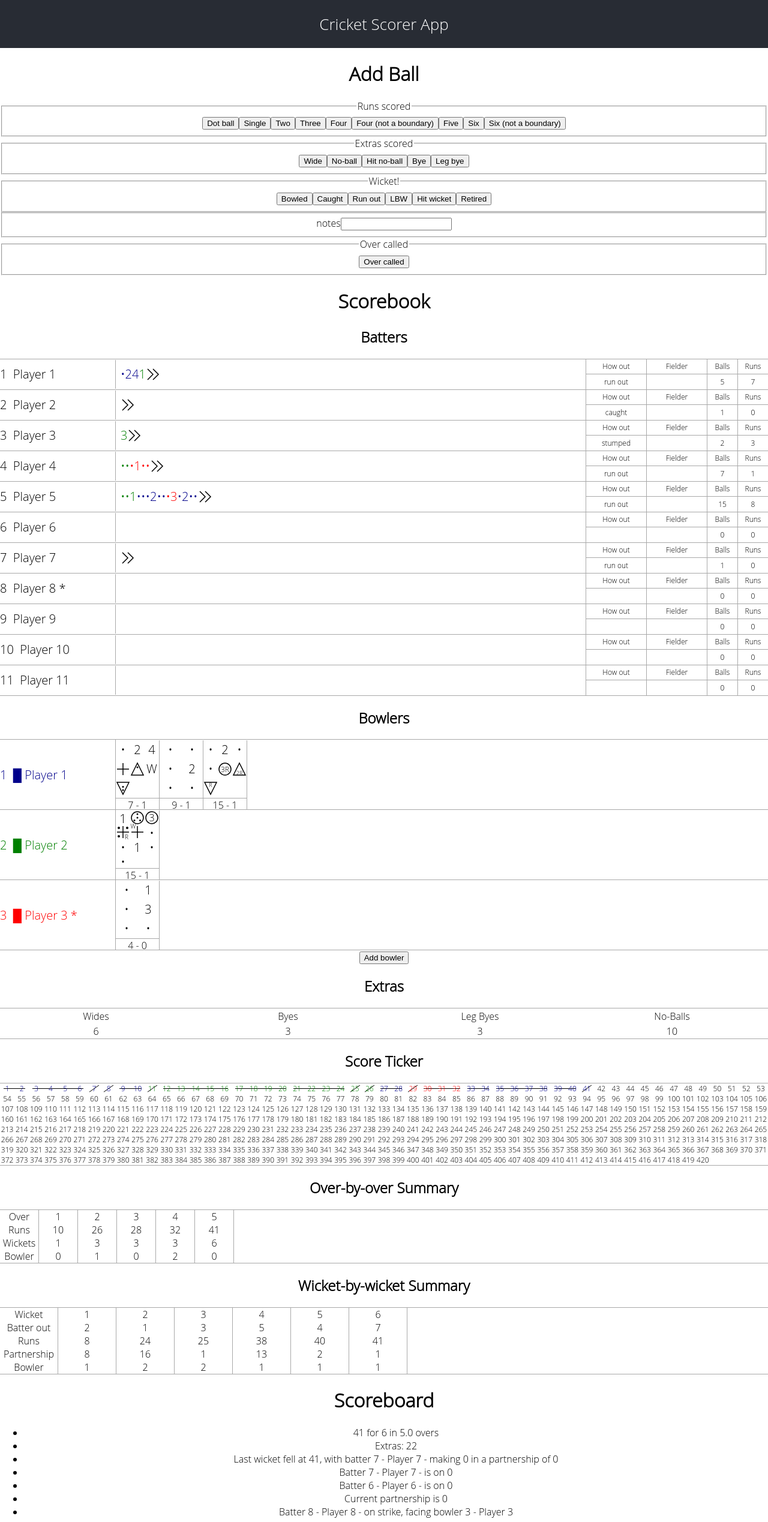
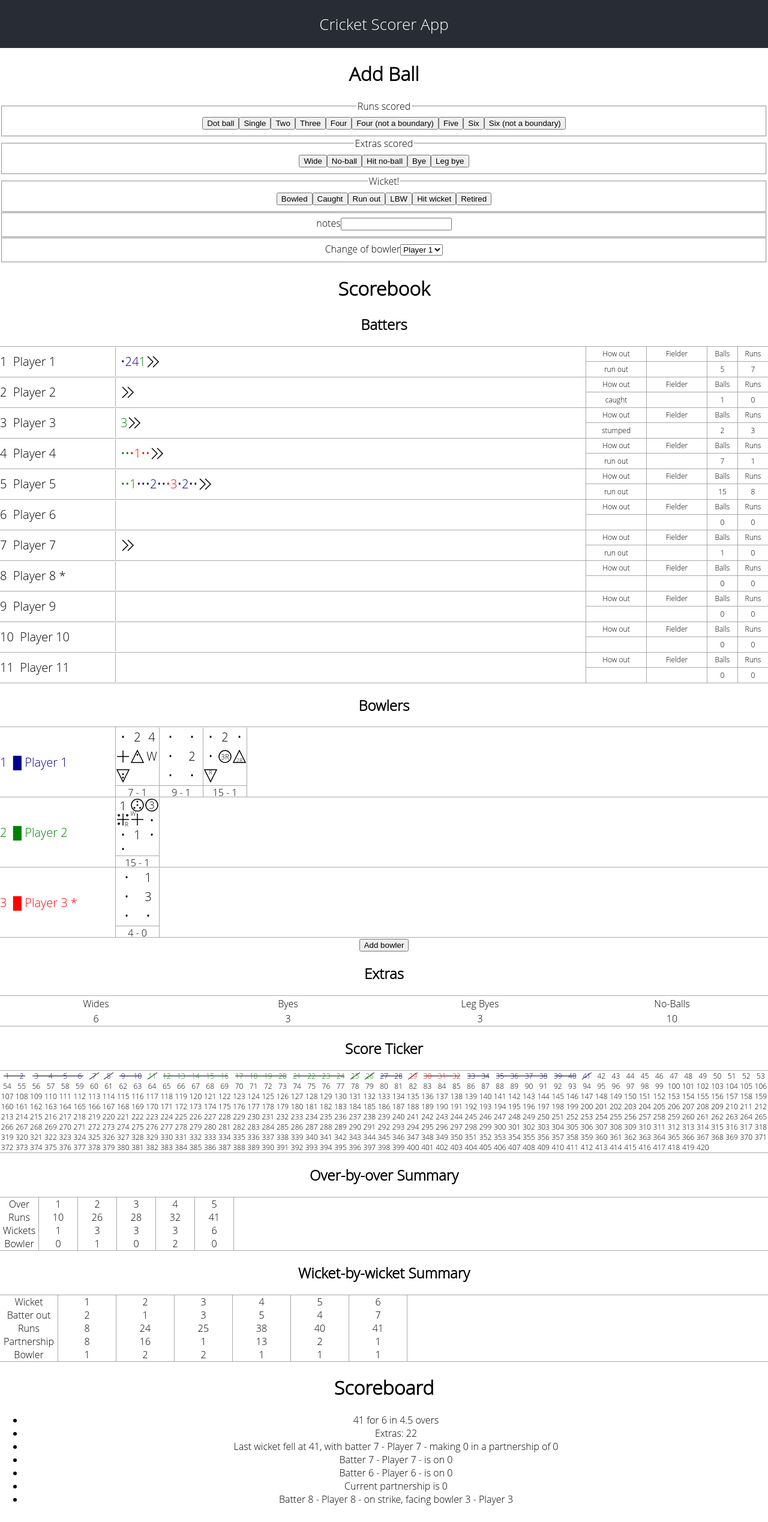
Before and after one commit to effortnottalent/cricket-scorer-app, a React (Create React App) app: page / in a window 1280 px wide. Shown: the top 2537 px of the page at 60% size. Built offline with nearby package versions, Linux system fonts and the light colour scheme.

Commit message:
refactored to remove overCalled

```diff
--- a/src/Contexts.js
+++ b/src/Contexts.js
@@ -48,6 +48,10 @@ function eventsReducer(events, action) {
                 ...events.filter(e => e.id !== action.event.id),
                 action.event
             ];
+        case 'delete':
+            return [
+                ...events.filter(e => e.id !== action.event.id)
+            ];
         default:
           throw Error('Unknown action: ' + action.type);
     }
--- a/src/CrupdateEvent.js
+++ b/src/CrupdateEvent.js
@@ -33,18 +33,10 @@ export default function CrupdateEvent({ eventToEdit }) {
     const onBowlBowlerId = isEmpty(eventToEdit) ? getOnBowlBowlerId() :
         event.onBowlBowlerId;
 
-    const handleAddEvent = (event) => {
-        eventsDispatch({
-            type: 'add',
-            event
-        })
-    }
-    const handleEditEvent = (event) => {
-        eventsDispatch({
-            type: 'edit',
-            event
-        })
-    }
+    const handleEvent = (event, type) => eventsDispatch({ type, event });
+    const handleAddEvent = (event) => handleEvent(event, 'add');
+    const handleEditEvent = (event) => handleEvent(event, 'edit');
+    const handleDeleteEvent = (event) => handleEvent(event, 'delete');
 
     return (
         <div className='addevent'>
@@ -162,19 +154,7 @@ export default function CrupdateEvent({ eventToEdit }) {
                     })}
                 ></input>
             </fieldset>
-            <fieldset className='over'>
-                <legend>Over called</legend>
-                <button
-                    className={event.overCalled ? 'selected' : ''}
-                    onClick={(e) => setEvent({
-                        ...event,
-                        overCalled: true
-                    })}
-                >
-                    Over called
-                </button>
-                {event.overCalled && (
-                    <>
+            <fieldset className='bowler'>
                 <label htmlFor='newBowlerId'>Change of bowler</label>
                 <select
                     name='newBowlerId'
@@ -192,12 +172,10 @@ export default function CrupdateEvent({ eventToEdit }) {
                             >{player.name ?? 'Player ' + (index + 1) }</option>
                     ))}
                 </select>
-                    </>
-                )}
             </fieldset>
             {Object.keys(event).length !== 0 &&
                 <fieldset className='confirm-ball'>
-                    {Object.keys(eventToEdit).length !== 0 &&
+                    {!isEmpty(eventToEdit) &&
                         <p>Ball {event.over + 1}.{event.ball + 1}</p>
                     }
                     <p>Batter {onStrikeBatterId + 1} - {getPlayerName(players,
@@ -216,6 +194,16 @@ export default function CrupdateEvent({ eventToEdit }) {
                     >
                         Reset
                     </button>
+                    {!isEmpty(eventToEdit) &&
+                        <button onClick={() => {
+                            handleDeleteEvent(event);
+                            setEvent(isEmpty(eventToEdit) ? {} : eventToEdit);
+                        }}
+                        >
+                            Delete ball
+                        </button>
+                    }
+
                 </fieldset>
             }
         </div>
--- a/src/Scoreboard.js
+++ b/src/Scoreboard.js
@@ -10,8 +10,7 @@ import {
     calculateWickets,
     calculateRunsNotIncludingExtras,
     calculatePartnershipAtWicket,
-    getPlayerName,
-    isOverCalled
+    getPlayerName
 } from './calculations.js';
 import {
     EventsContext,
@@ -25,8 +24,7 @@ export default function Scoreboard() {
     const runs = calculateRunsIncludingExtras(events);
     const wickets = calculateWickets(events);
     const lastEvent = events[events.length - 1];
-    const overs = (lastEvent.over + (isOverCalled() ? 1 : 0)) + '.' +
-        (isOverCalled ? 0 : (lastEvent.ball + 1));
+    const overs = lastEvent.over + '.' + lastEvent.ball;
     const extras = calculateExtrasTotal(events);
     const batter1 = {
         id: lastEvent.onStrikeBatterId,
@@ -41,10 +39,10 @@ export default function Scoreboard() {
     const wicketEvents = events.filter(event =>
         event.wicket);
     const lastWicketEvent = wicketEvents[wicketEvents.length - 1];
-    const lastWicketBatterId = lastWicketEvent.batterOut ??
-        lastWicketEvent.onStrikeBatterId;
+    const lastWicketBatterId = lastWicketEvent?.batterOut ??
+        lastWicketEvent?.onStrikeBatterId;
     const lastWicketRuns = calculateRunsIncludingExtras(events
-        .filter(event => event.id <= lastWicketEvent.id));
+        .filter(event => event.id <= (lastWicketEvent?.id ?? Number.MAX_SAFE_INTEGER)));
     const lastWicketBatterRuns = calculateRunsNotIncludingExtras(events
         .filter(event => event.onStrikeBatterId === lastWicketBatterId));
     const partnership = calculatePartnershipAtWicket(events, calculateWickets(events));
--- a/src/calculations.js
+++ b/src/calculations.js
@@ -3,18 +3,24 @@ import { fieldPositionsList } from './FieldPositions.js';
 let onStrikeBatterId = 0;
 let offStrikeBatterId = 1;
 let onBowlBowlerId = 0;
-let overCalled = false;
 
 export function enrichEvents(events) {
     onStrikeBatterId = 0;
     onBowlBowlerId = 0;
-    overCalled = false;
     offStrikeBatterId = 1;
     let offBowlBowlerId = 1;
     let ball = 0;
     let over = 0;
 
     return events.slice().sort((a, b) => a.id - b.id).map(event => {
+
+        if(event.newBowlerId) {
+            if(ball === 0) {
+                onBowlBowlerId = event.newBowlerId;
+            } else {
+                offBowlBowlerId = event.newBowlerId;
+            }
+        }
 
         const enrichedEvent = {
             ...event,
@@ -24,8 +30,6 @@ export function enrichEvents(events) {
             over,
             ball
         };
-
-        overCalled = event.overCalled ?? false;
 
         if(event.wicket) {
             const nextBatterId = event.wicket.nextBatterId ??
@@ -38,21 +42,16 @@ export function enrichEvents(events) {
         if((event.runs ?? 0) % 2 !== 0) {
             [onStrikeBatterId, offStrikeBatterId] = [offStrikeBatterId, onStrikeBatterId];
         }
-        if(event.newBowlerId) {
-            offBowlBowlerId = event.newBowlerId;
+        if(!event.extra ||
+                event.extra === 'bye' ||
+                event.extra === 'leg bye') {
+            ball++;
         }
-        if(event.overCalled) {
+        if(ball === 6 && !event.extraBall) {
             over++;
             ball = 0;
             [onBowlBowlerId, offBowlBowlerId] = [offBowlBowlerId, onBowlBowlerId];
             [onStrikeBatterId, offStrikeBatterId] = [offStrikeBatterId, onStrikeBatterId];
-            return null;
-        }
-        if(!event.overCalled && (
-                !event.extra ||
-                event.extra === 'bye' ||
-                event.extra === 'leg bye')) {
-            ball++;
         }
         return enrichedEvent;
     }).filter(event => event != null);
@@ -68,10 +67,6 @@ export function getOffStrikeBatterId(event) {
 
 export function getOnBowlBowlerId() {
     return onBowlBowlerId;
-}
-
-export function isOverCalled() {
-    return overCalled;
 }
 
 export function isEmpty(object) {
@@ -150,7 +145,8 @@ export function calculatePartnershipAtWicket(events, wicket) {
 }
 
 export const groupEventsByOver = (events) => events.reduce((acc, event) => {
-    event.ball === 0 ? acc.push([ event ]) : acc[acc.length - 1].push(event);
+    if(!acc[event.over]) acc[event.over] = [];
+    acc[event.over].push(event);
     return acc;
 }, []);
 
--- a/src/stubEventData.js
+++ b/src/stubEventData.js
@@ -31,9 +31,6 @@ export const initialEvents = [{
     runs: 2,
     extra: 'leg bye',
     fieldPositionId: 11,
-  }, {
-    id: 7,
-    overCalled: true
   }, {
     id: 8,
     runs: 1,
@@ -75,9 +72,6 @@ export const initialEvents = [{
     id: 17,
     runs: 0
   }, {
-    id: 18,
-    overCalled: true
-  }, {
     id: 19,
     runs: 0
   }, {
@@ -97,10 +91,7 @@ export const initialEvents = [{
     id: 24,
     runs: 0
   }, {
-    id: 25,
-    overCalled: true,
-    newBowlerId: 2
-  }, {
+    newBowlerId: 2,
     id: 26,
     runs: 0
   }, {
@@ -118,9 +109,6 @@ export const initialEvents = [{
   }, {
     id: 31,
     runs: 0
-  }, {
-    id: 32,
-    overCalled: true
   }, {
     id: 33,
     runs: 0
@@ -151,7 +139,4 @@ export const initialEvents = [{
     runs: 1,
     wicket: 'run out',
     fieldPositionId: 8,
-  }, {
-    id: 40,
-    overCalled: true
   }];
```
Lines whose indentation alone changed are shown as unchanged.
